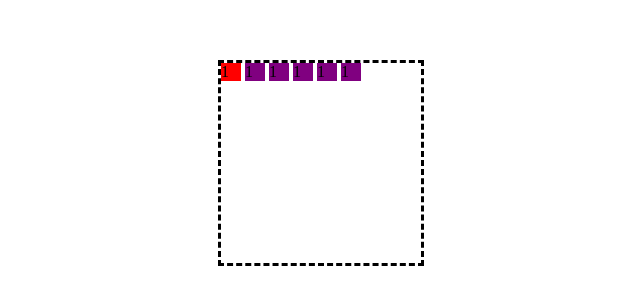
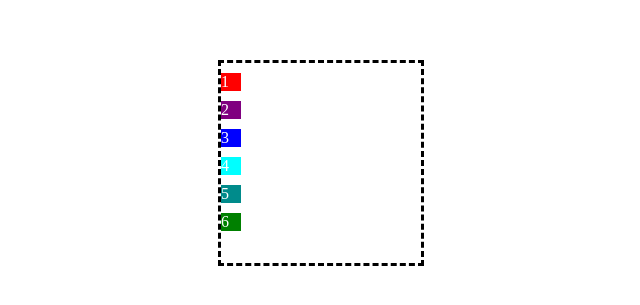
Before and after one commit to dulciobernardo7/project1, a plain HTML site: page index.html in a window 1280 px wide. Shown: the part 237-542 px from the top of the page, without its empty margins (319-959 px from the left). Drawn offline with Linux system fonts and the light colour scheme.

Commit message:
mexendo no index.html

```diff
--- a/index.html
+++ b/index.html
@@ -18,34 +18,44 @@
         height:200px;
     }
     .item{
-      display: inline-block;
+      display: flex;
       width: 20px;
+      margin:10px 0;
+      gap: 200px;
+      flex-direction: ;
     }
     .item1{
       background-color: red;
+      color: white;
     }
     .item2{
       background-color: purple;
+      color: white;
     }
     .item3{
-      background-color: purple;
+      background-color: blue;
+      color: white;
+
     } .item4{
-      background-color: purple;
+      background-color: aqua;
+      color: white;
     } .item5{
-      background-color: purple;
+      background-color: darkcyan;
+      color: white;
     } .item6{
-      background-color: purple;
+      background-color:green;
+      color: white;
     }
   </style>
 </head>
 <body>
     <div class="father">
           <div class="item  item1">1</div>
-          <div class="item  item2">1</div>
-          <div class="item  item3">1</div>
-          <div class="item  item4">1</div>
-          <div class="item  item5">1</div>
-          <div class="item  item6">1</div>
+          <div class="item  item2">2</div>
+          <div class="item  item3">3</div>
+          <div class="item  item4">4</div>
+          <div class="item  item5">5</div>
+          <div class="item  item6">6</div>
     </div>
 
 </body>
```
